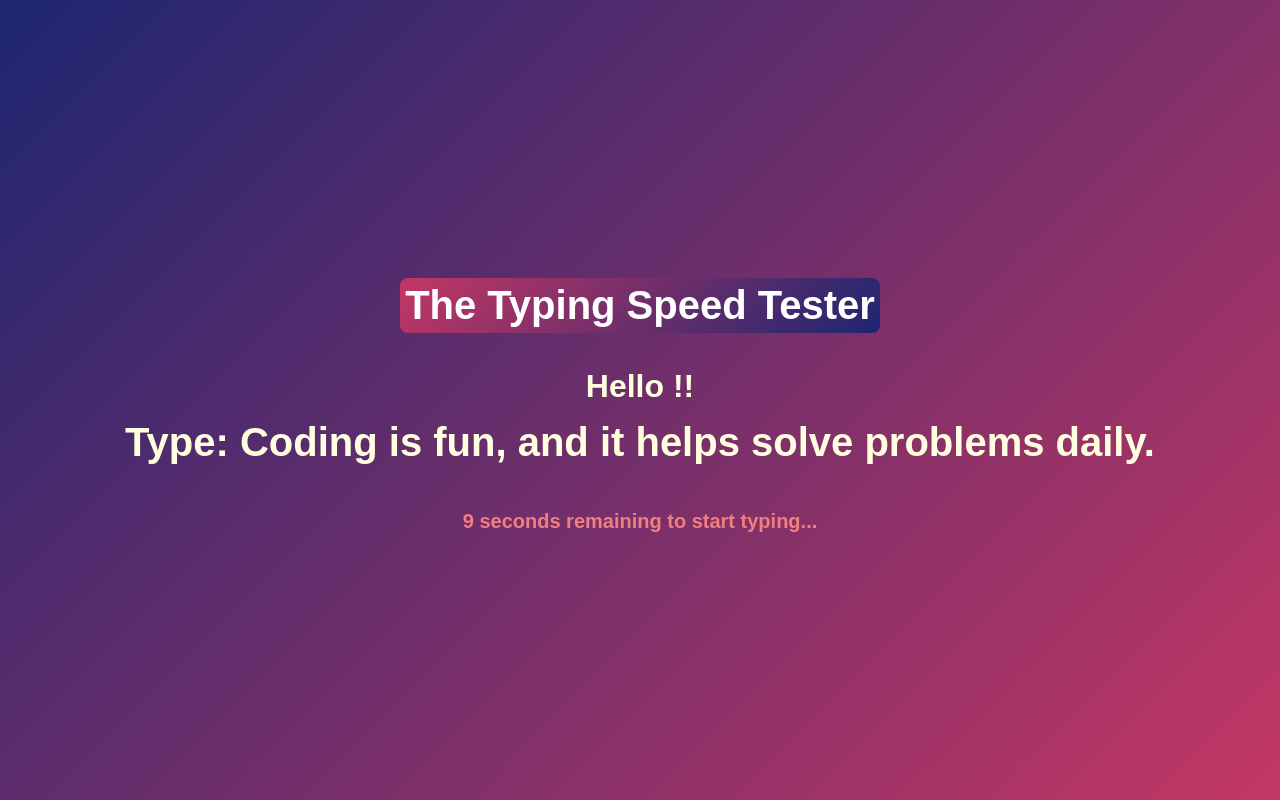
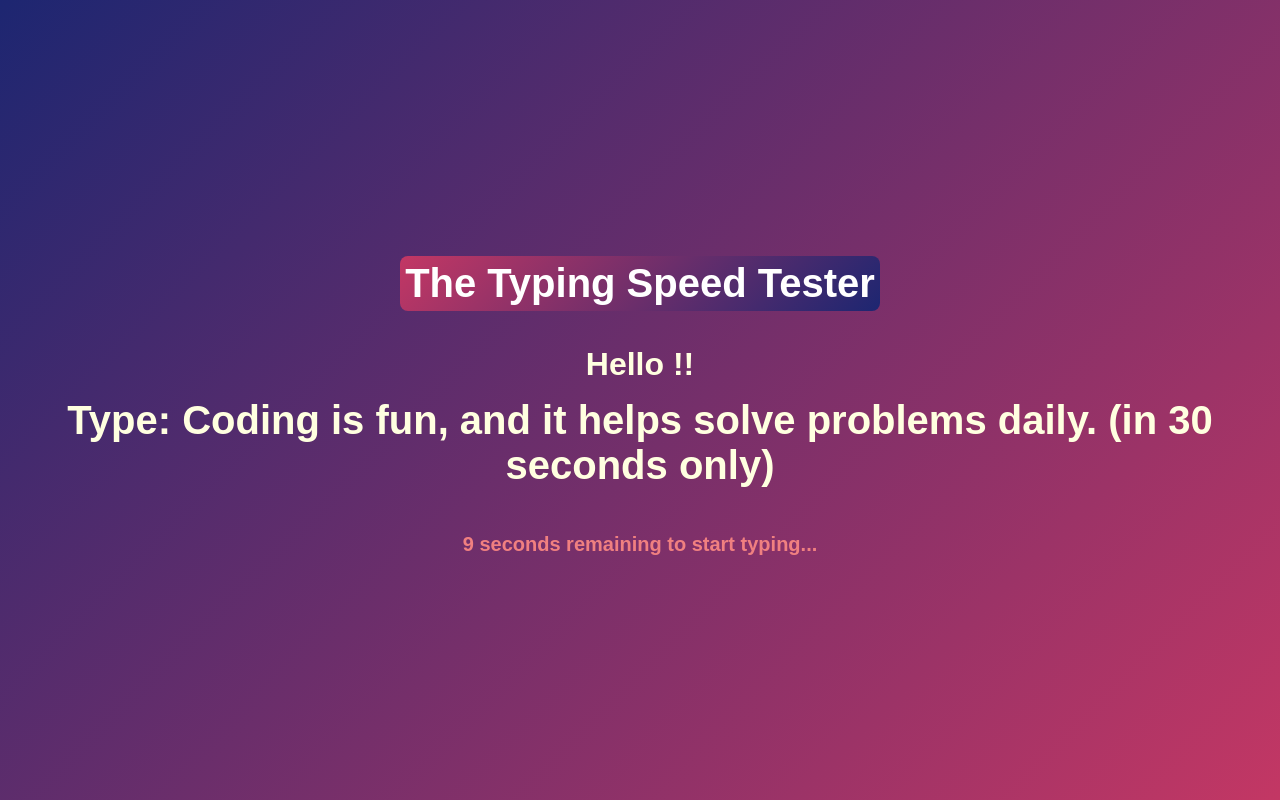
Before and after one commit to Satyam4755/Typing-Speed-Tester, a plain HTML site: page index.html in a window 1280 px wide. Both pictures are taken after a click on the button "Start". Drawn offline with Linux system fonts and the light colour scheme.

Commit message:
Update index.html

```diff
--- a/index.html
+++ b/index.html
@@ -134,7 +134,7 @@
 
             // Adding the text to type...
             const command = document.createElement("h3");
-            command.textContent = `Type: Coding is fun, and it helps solve problems daily.`;
+            command.textContent = `Type: Coding is fun, and it helps solve problems daily. (in 30 seconds only)`;
             nextHeading.appendChild(command);
 
             // Countdown
```
